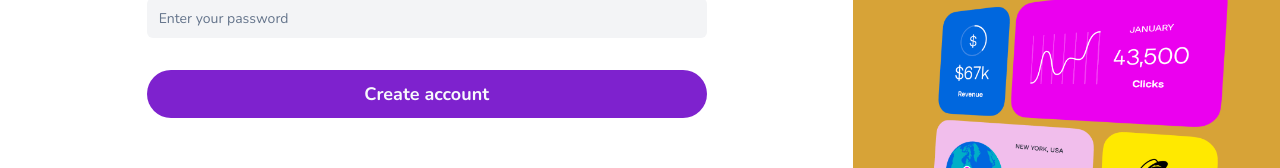
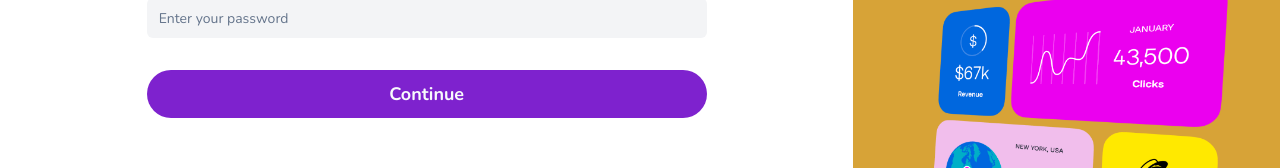
Before and after one commit to jawad-nsu/awesum_link, a Next.js app: page /signup/password in a window 1280 px wide. Shown: the part 274-442 px from the top of the page. Built offline with nearby package versions, Linux system fonts and the light colour scheme.

Commit message:
rename schema variable, and validation msg

```diff
--- a/app/(auth)/signup/password/page.tsx
+++ b/app/(auth)/signup/password/page.tsx
@@ -25,10 +25,10 @@ const Password = () => {
     /^(?=.*?[A-Z])(?=.*?[a-z])(?=.*?[0-9])(?=.*?[#?!@$%^&*-]).{8,}$/
   );
 
-  const emailUsernameSchema = z.object({
+  const passwordSchema = z.object({
     password: z.string().min(8).max(32).regex(passwordValidation, {
       message:
-        'Your password is not valid, at least one uppercase letter, one lowercase letter, one number and one special character',
+        'Password must contain at least 1 Uppercase letter, 1 lowercase letter, 1 number and 1 special character',
     }),
   });
 
@@ -69,11 +69,11 @@ const Password = () => {
       {/* Input */}
       <div className=' '>
         <_Form
-          formSchema={emailUsernameSchema}
+          formSchema={passwordSchema}
           onSubmit={handleSubmit}
           defaultValues={defaultValues}
           fields={fields}
-          submitBtnText={'Create account'}
+          submitBtnText={'Continue'}
         />
       </div>
     </div>
```
